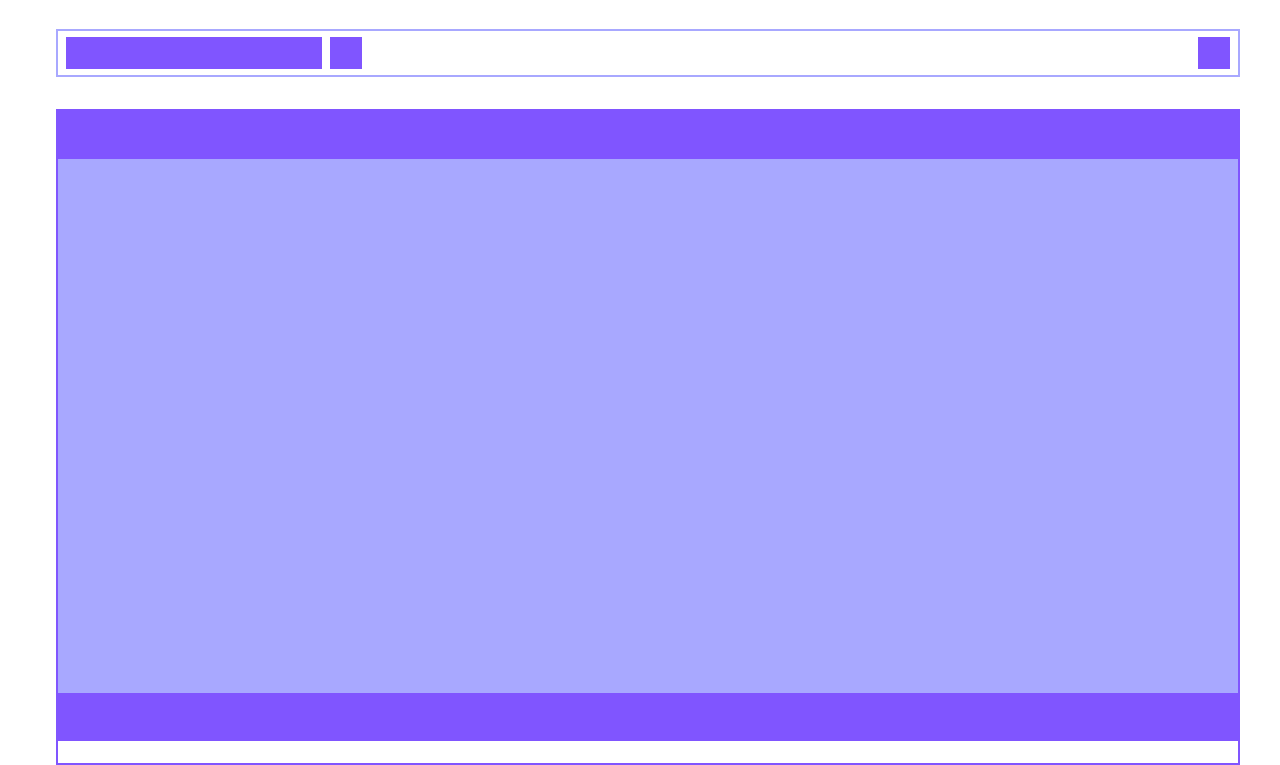
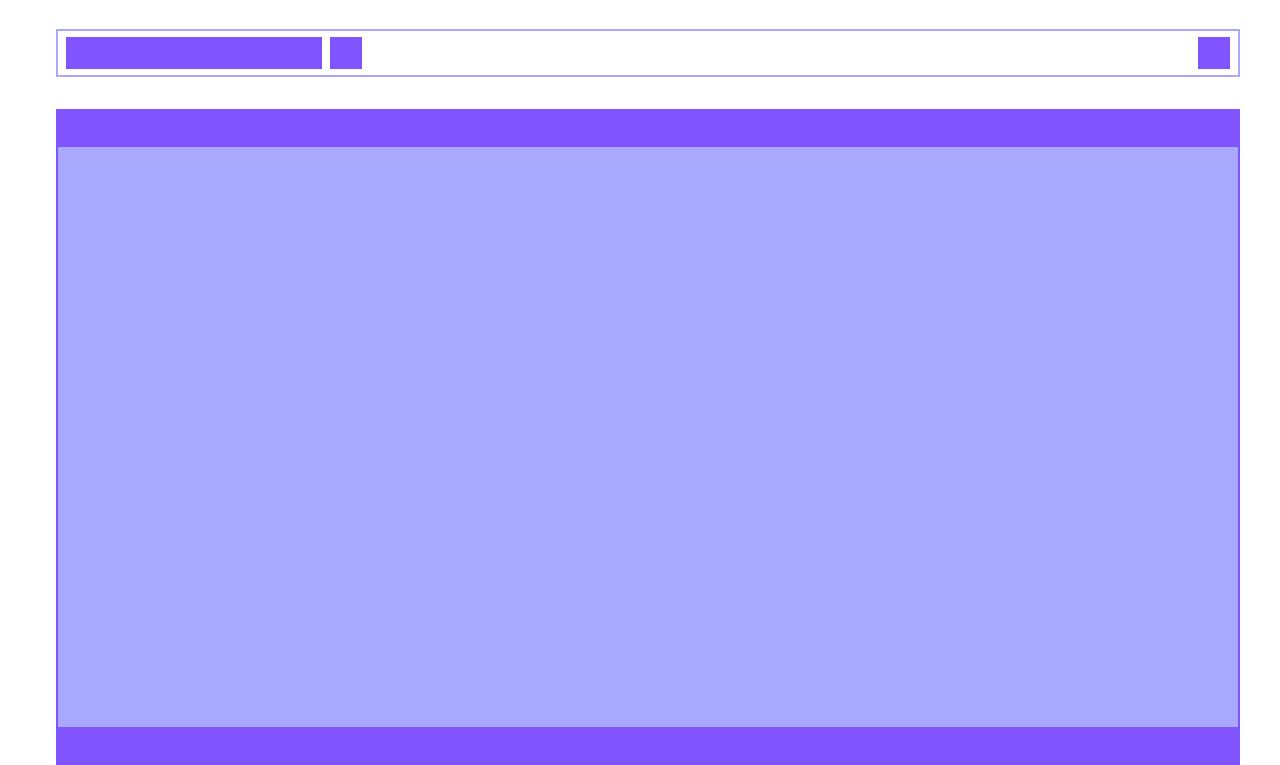
Before and after one commit to alexistav/admin-panel-makeup, a plain HTML site: page index.html in a window 1280 px wide. Shown: the part 59-824 px from the top of the page. Drawn offline with Linux system fonts and the light colour scheme.

Commit message:
25/01/2022

```diff
--- a/style.css
+++ b/style.css
@@ -61,25 +61,26 @@ body {
   display: flex;
   flex-direction: column;
   justify-content: space-between;
-  height: 50rem;
+  height: 100%;
   border: 2px solid var(--color-2);
   box-sizing: border-box;
 }
 .table__header {
-  flex: 0 0 auto;
+  flex: 0 0 3;
   background-color: var(--color-2);
-  height: 3rem;
+  height: 2.5rem;
 }
 .table__body {
   font-size: 2rem;
   background-color: var(--color-1);
   flex: 1 1 auto;
   overflow-y: scroll;
+  display: flex;
+  flex-direction: column;
+  height: 100%;
 }
 .table__footer {
-  flex: 0 0 auto;
+  flex: 0 0 3;
   background-color: var(--color-2);
-  height: 3rem;
-  position: sticky;
-  bottom: 0px;
+  height: 2.5rem;
 }
```
